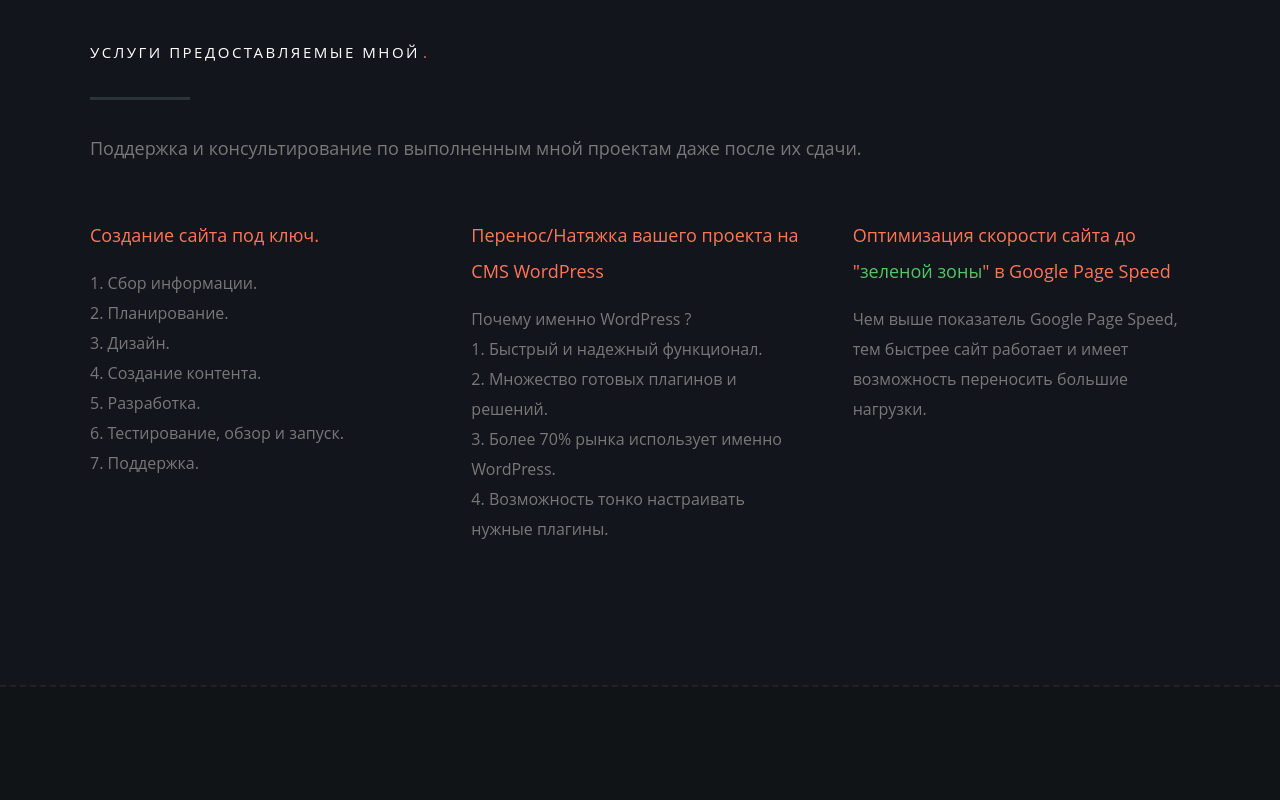
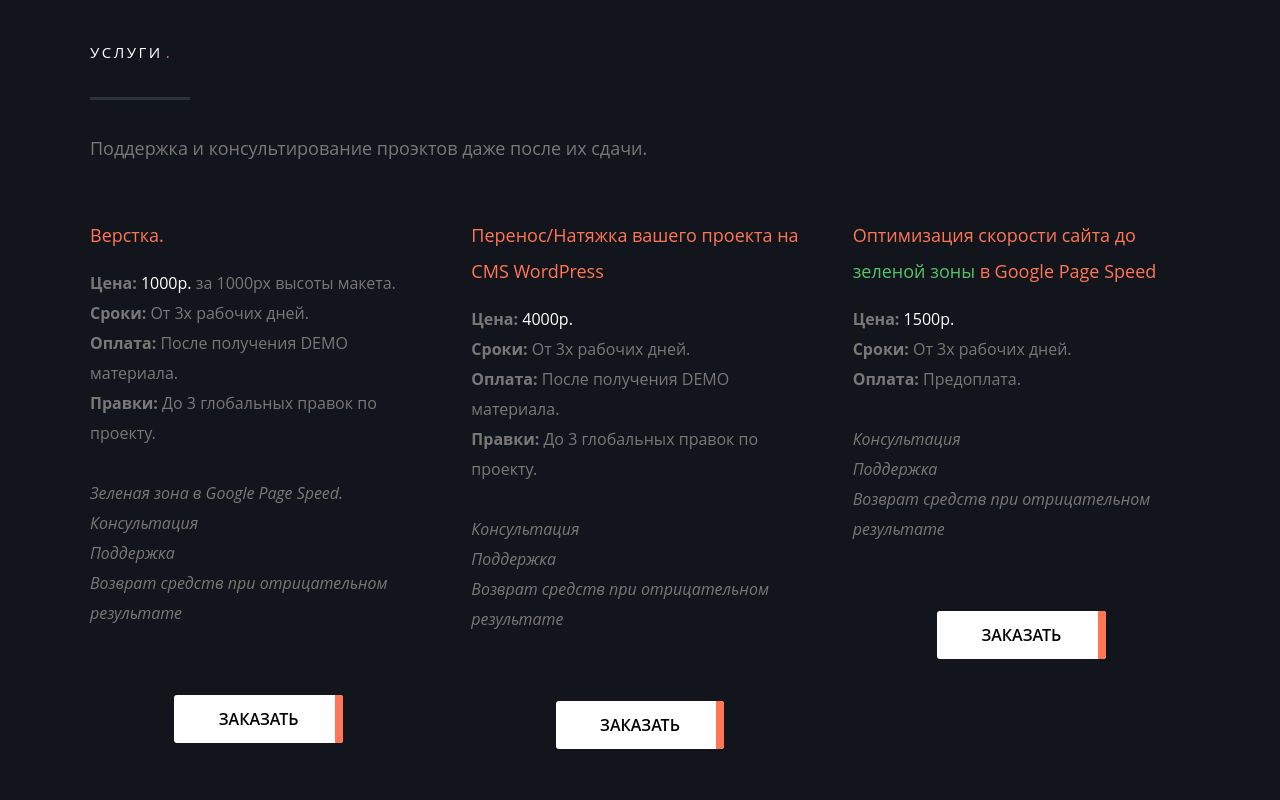
Before and after one commit to maksimtenor/marevich, a plain HTML site: page index.html in a window 1280 px wide. Shown: the part 1740-2540 px from the top of the page. Drawn offline with Linux system fonts and the light colour scheme; a web font is replaced by a local one.

Commit message:
commit 06.11.2021

```diff
--- a/css/base.css
+++ b/css/base.css
@@ -438,7 +438,6 @@ img {
 	min-height: 1px;
 	float: left;
 }
-
 .column,
 .columns {
 	padding: 0 20px;
--- a/css/main.css
+++ b/css/main.css
@@ -437,7 +437,105 @@ input,
 button {
 	-webkit-font-smoothing: antialiased;
 }
-
+.buttons {
+	display: inline-block;
+	font: 16px/30px "Open Sans", sans-serif;
+	padding: 9px 16px;
+	margin: 0 3px 6px 0;
+	background: #fff;
+	color: #000000;
+	text-decoration: none;
+	cursor: pointer;
+	height: auto;
+	text-align: center;
+	border: none;
+	-webkit-appearance: none;
+	-webkit-font-smoothing: inherit;
+	border-radius: 3px;
+	-moz-transition: all 0.3s ease-in-out;
+	-o-transition: all 0.3s ease-in-out;
+	-webkit-transition: all 0.3s ease-in-out;
+	-ms-transition: all 0.3s ease-in-out;
+	transition: all 0.3s ease-in-out;
+}
+.buttons:hover {
+	color: #fff;
+}
+.service-content a{
+	display: flex;
+    justify-content: center;
+    flex-direction: row;
+    align-content: center;
+    align-items: center;
+	width: 50%;
+	margin-left: auto;
+	margin-right: auto;
+}
+a.slide_from_right {
+	color: unset;
+	color: #fff;
+	position: relative;
+	z-index: 1;
+	overflow: hidden;
+	margin-top: 20%;
+	margin-bottom: 15%;
+  }
+  .slide_from_right::after {
+	content: "";
+	background: #ff7657;
+	position: absolute;
+	z-index: -1;
+	padding: 0.85em 0.75em;
+	display: block;
+	transition: all 0.35s;
+	top: 0;
+	bottom: 0;
+	left: 100%;
+	right: -100%;
+  }
+  .slide_from_right:hover::after {
+	left: 0;
+	right: 0;
+	top: 0;
+	bottom: 0;
+	transition: all 0.35s;
+  }
+  a.buttons:hover {
+	color: #fff;
+  }
+  a.buttons {
+	color: #000;
+	text-transform: uppercase;
+	font-weight: 600;
+  }
+  a.buttons::before {
+	/* width: calc(50% - 3px);
+	max-width: unset;
+	height: 50px;
+	display: flex;
+	align-items: center;
+	align-content: center;
+	justify-content: center;
+	line-height: 1.6;
+	font-size: 16px;
+	background: #000;
+	color: #fff;
+	text-transform: uppercase;
+	position: relative;
+	transition: all 0.4s cubic-bezier(0.42, 0, 0.58, 1);
+	position: relative; */
+	content: " ";
+	height: 100%;
+	color: #ff7657;
+	top: 0;
+	right: 0;
+	cursor: pointer;
+	display: absolute;
+	position: absolute;
+	border: 4px solid #ff7657;
+	transition: all 0.4s cubic-bezier(0.42, 0, 0.58, 1);
+	overflow: hidden;
+}
 input[type="text"],
 input[type="password"],
 input[type="email"],
--- a/index.html
+++ b/index.html
@@ -101,7 +101,7 @@
 							<div class="flex-caption">
 								<h1 class="">Активируй скидку <span style="font-weight: bold; color: #ff7657;">-25%</span> на мои услуги.</h1>
 
-								<h3 class="">Подпишись на меня в Instagram и отправь сообщение со словом "Волшебство"</h3>
+								<h3 class="">Подпишись в <a target="_blank" href="https://www.instagram.com/renhevich/">Instagram</a> и отправь сообщение со словом "discount"</h3>
 							</div>
 					   </li>
 
@@ -138,12 +138,12 @@
 
       	<div class="twelve columns">
 
-      		<h1>Мои Работы<span>.</span></h1>
+      		<h1>Портфолио<span>.</span></h1>
 
 	         <hr />
 
-	         <p>В этом разделе собраны самые лучшие на мой взгляд работы по различным направлениям, </br>
-				начиная с <span style="color: #ff7657;">#обработки фото</span> и заканчивая <span style="color: #ff7657;">#разработкой</span>.
+	         <p>В этом разделе собраны работы по различным направлениям, </br>
+				начиная с <span style="color: #ff7657;">верстки</span> и заканчивая полноценной <span style="color: #ff7657;">разработкой</span> веб приложений.
 	         </p>
 
 	      </div>
@@ -286,13 +286,13 @@
 	      	</div>
 
 		      <div class="description-box">
-			      <h4>Верстка макета.</h4>
+			      <h4>ALEF</h4>
 			      <p>PixelPerfect верстка макета с использованием Sass(SCSS) и Bootstrap 4+.</p>
                <span class="categories">Верстка</span>
 		      </div>
 
             <div class="link-box group">
-            	<a href="">Посмотреть</a>
+            	<a target="_blank" href="https://maksimtenor.github.io/alef/">Посмотреть</a>
             	<a href="#" class="popup-modal-dismiss">Закрыть</a>
             </div>
 
@@ -305,13 +305,13 @@
 	      	</div>
 
 		      <div class="description-box">
-			      <h4>Верстка</h4>
+			      <h4>AYDEX</h4>
 			      <p>Стоимость верстки 15$ за 1000 пикселей высоты макета</p>
                <span class="categories">Веб дизайн</span>
 		      </div>
 
             <div class="link-box">
-               <a href="">Посмотреть</a>
+               <a target="_blank" href="https://maksimtenor.github.io/aydex">Посмотреть</a>
 		         <a href="#" class="popup-modal-dismiss">Закрыть</a>
             </div>
 
@@ -324,13 +324,13 @@
 	      	</div>
 
 		      <div class="description-box">
-			      <h4>Верстка</h4>
+			      <h4>GREEN-STAR</h4>
 			      <p>Стоимость верстки 15$ за 1000 пикселей высоты макета.</p>
                <span class="categories">Веб разработка</span>
 		      </div>
 
             <div class="link-box">
-               <a href="">Посмотреть</a>
+               <a target="_blank" href="https://greenstar.com.ua/">Посмотреть</a>
 		         <a href="#" class="popup-modal-dismiss">Закрыть</a>
             </div>
 
@@ -349,7 +349,7 @@
 		      </div>
 
             <div class="link-box">
-               <a href="">Посмотреть</a>
+               <a target="_blank" href="">Посмотреть</a>
 		         <a href="#" class="popup-modal-dismiss">Закрыть</a>
             </div>
 
@@ -371,7 +371,7 @@
 		      </div>
 
             <div class="link-box">
-               <a href="">Посмотреть</a>
+               <a target="_blank" href="">Посмотреть</a>
 		         <a href="#" class="popup-modal-dismiss">Закрыть</a>
             </div>
 
@@ -393,7 +393,7 @@
 		      </div>
 
             <div class="link-box">
-               <a href=" ">Посмотреть</a>
+               <a target="_blank" href=" ">Посмотреть</a>
 		         <a href="#" class="popup-modal-dismiss">Закрыть</a>
             </div>
 
@@ -415,7 +415,7 @@
 		      </div>
 
             <div class="link-box">
-               <a href=" ">Посмотреть</a>
+               <a target="_blank" href=" ">Посмотреть</a>
 		         <a href="#" class="popup-modal-dismiss">Закрыть</a>
             </div>
 
@@ -438,7 +438,7 @@
 		      </div>
 
             <div class="link-box">
-               <a href=" ">Посмотреть</a>
+               <a target="_blank" href=" ">Посмотреть</a>
 		         <a href="#" class="popup-modal-dismiss">Закрыть</a>
             </div>
 
@@ -457,11 +457,11 @@
 
       	<div class="twelve columns">
 
-      		<h1>Услуги предоставляемые мной<span>.</span></h1>
+      		<h1>Услуги<span>.</span></h1>
 
 	         <hr />
 
-	         <p>Поддержка и консультирование по выполненным мной проектам даже после их сдачи.
+	         <p>Поддержка и консультирование проэктов даже после их сдачи.
 	         </p>
 
 	      </div>
@@ -475,18 +475,20 @@
 
 			   <div class="bgrid">
 
-	            <h3>Создание сайта под ключ.</h3>
+	            <h3>Верстка.</h3>
 
 	            <div class="service-content">
 		            <p>
-						1. Сбор информации. <br>
-						2. Планирование. <br>
-						3. Дизайн. <br>
-						4. Создание контента. <br>
-						5. Разработка. <br>
-						6. Тестирование, обзор и запуск. <br>
-						7. Поддержка. <br>
+						<span style="font-weight: bold;">Цена: </span>  <span style="color: #fff;">1000р.</span> за 1000px высоты макета. <br>
+						<span style="font-weight: bold;">Сроки: </span>  От 3х рабочих дней. <br>
+						<span style="font-weight: bold;">Оплата: </span>  После получения DEMO материала. <br>
+						<span style="font-weight: bold;">Правки: </span>  До 3 глобальных правок по проекту. <br><br>
+						<span style="font-style: italic;">Зеленая зона в Google Page Speed.</span> <br>
+						<span style="font-style: italic;">Консультация</span> <br>
+						<span style="font-style: italic;">Поддержка</span>  <br>
+						<span style="font-style: italic;">Возврат средств при отрицательном результате</span>  <br>
 					</p>
+					<a class="buttons slide_from_right smoothscroll" href="#contact">Заказать</a>
 	            </div>
 
 			   </div> <!-- end bgrid -->
@@ -497,24 +499,33 @@
 
 	            <div class="service-content">
 		            <p>
-						Почему именно WordPress ? <br>
-						1. Быстрый и надежный функционал. <br>
-						2. Множество готовых плагинов и решений. <br>
-						3. Более 70% рынка использует именно WordPress. <br>
-						4. Возможность тонко настраивать нужные плагины. <br>
+						<span style="font-weight: bold;">Цена: </span>  <span style="color: #fff;">4000р.</span> <br>
+						<span style="font-weight: bold;">Сроки: </span>  От 3х рабочих дней. <br>
+						<span style="font-weight: bold;">Оплата: </span>  После получения DEMO материала. <br>
+						<span style="font-weight: bold;">Правки: </span>  До 3 глобальных правок по проекту. <br><br>
+						<span style="font-style: italic;">Консультация</span> <br>
+						<span style="font-style: italic;">Поддержка</span>  <br>
+						<span style="font-style: italic;">Возврат средств при отрицательном результате</span>  <br>
 	        		</p>
+					<a class="buttons slide_from_right smoothscroll" href="#contact">Заказать</a>
 	            </div>
 
 			   </div> <!-- end bgrid -->
 
 			   <div class="bgrid">
 
-	            <h3>Оптимизация скорости сайта до "<span style="color: #55c468;">зеленой зоны</span>" в Google Page Speed</h3>
+	            <h3>Оптимизация скорости сайта до <span style="color: #55c468;">зеленой зоны</span> в Google Page Speed</h3>
 
 	            <div class="service-content">
 		            <p>
-						Чем выше показатель Google Page Speed, тем быстрее сайт работает и имеет возможность переносить большие нагрузки.
+						<span style="font-weight: bold;">Цена: </span>  <span style="color: #fff;">1500р.</span> <br>
+						<span style="font-weight: bold;">Сроки: </span>  От 3х рабочих дней. <br>
+						<span style="font-weight: bold;">Оплата: </span>  Предоплата. <br><br>
+						<span style="font-style: italic;">Консультация</span> <br>
+						<span style="font-style: italic;">Поддержка</span>  <br>
+						<span style="font-style: italic;">Возврат средств при отрицательном результате</span>  <br>
 	        		</p>
+					<a class="buttons slide_from_right smoothscroll" href="#contact">Заказать</a>
 	            </div>
 
 			   </div> <!-- end bgrid -->
@@ -551,14 +562,14 @@
 
       		<div class="bgrid">
 
-			      <h3>Навыки которыми кладею.</h3>
+			      <h3>Навыки которыми владею.</h3>
 
 			      <p>
 					  1. HTML/CSS/JavaScript <br>
 					  2. Jqury/React.Js <br>
 					  3. SCSS <br>
 					  4. WordPress/PHP <br>
-					  5. Читать мысли... <br>
+					  5. Читаю мысли... <br>
 			      </p>
 
 		   	</div>
@@ -597,31 +608,6 @@
       	</div> <!-- end process -->
 
      	</div> <!-- end row -->
-
-
-      <div id="call-to-action">
-
-		   <div class="row section-ads">
-
-		      <div class="twelve columns">
-
-			      <h2><a target="_blank" href="https://www.instagram.com/renhevich/">Здесь могла бы быть ваша реклама<span>.</span></a></h2>
-
-			      <p>
-			      Пишите мне в директ в Instagram по поводу сотрудничества <a target="_blank" href="https://www.instagram.com/renhevich/"><span>Сотрудничество</span></a>.
-
-					<!-- Simply type	the promocode in the box labeled “Promo Code” when placing your order. -->
-					</p>
-
-					<div class="action">
-			         <a target="_blank" href="https://www.instagram.com/renhevich/" >Хочу заказать рекламу</a>
-	         	</div>
-
-			   </div>
-
-		   </div> <!-- end section-ads -->
-
-	   </div> <!-- end call-to-action -->
 
    </section> <!-- end about -->
 
```
